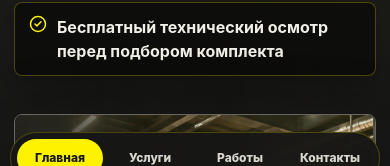
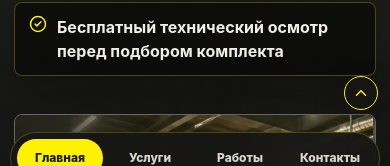
Before and after one commit to Aleks-man/ugtransgas, a React (Vite) app in the folder frontend/: page / in a window 390 px wide. Shown: the part 650-816 px from the top of the page. Built offline with nearby package versions, Linux system fonts and the light colour scheme.

Commit message:
style: refine contact icons and scroll top control

```diff
--- a/frontend/src/App.tsx
+++ b/frontend/src/App.tsx
@@ -1,3 +1,4 @@
+import { ChevronUp } from "lucide-react";
 import { useEffect, useState } from "react";
 import { Header } from "./components/Header";
 import { Footer } from "./sections/Footer";
@@ -73,6 +74,14 @@ function App() {
       <Header currentPath={currentPath} />
       <main>{page}</main>
       <Footer />
+      <button
+        className="scroll-top-button"
+        onClick={() => window.scrollTo({ top: 0, behavior: "smooth" })}
+        type="button"
+        aria-label="Наверх"
+      >
+        <ChevronUp size={18} />
+      </button>
     </>
   );
 }
--- a/frontend/src/components/ContactForm.tsx
+++ b/frontend/src/components/ContactForm.tsx
@@ -1,41 +1,100 @@
 import { Send } from "lucide-react";
+import { useMemo, useState } from "react";
 import { routes } from "../lib/navigation";
 import { AppLink } from "./AppLink";
 
 export function ContactForm() {
+  const [formValues, setFormValues] = useState({
+    name: "",
+    phone: "",
+    car: "",
+    message: "",
+    privacy: false,
+    agreement: false,
+  });
+
+  const isFormReady = useMemo(
+    () =>
+      formValues.name.trim() &&
+      formValues.phone.trim() &&
+      formValues.car.trim() &&
+      formValues.message.trim() &&
+      formValues.privacy &&
+      formValues.agreement,
+    [formValues],
+  );
+
   return (
     <form className="lead-form">
       <label>
         Имя
-        <input name="name" placeholder="Алексей" autoComplete="name" />
+        <input
+          name="name"
+          value={formValues.name}
+          onChange={(event) => setFormValues((values) => ({ ...values, name: event.target.value }))}
+          placeholder="Алексей"
+          autoComplete="name"
+          required
+        />
       </label>
       <label>
         Телефон
-        <input name="phone" placeholder="+7 900 000-00-00" autoComplete="tel" />
+        <input
+          name="phone"
+          value={formValues.phone}
+          onChange={(event) => setFormValues((values) => ({ ...values, phone: event.target.value }))}
+          placeholder="+7 900 000-00-00"
+          autoComplete="tel"
+          required
+        />
       </label>
       <label>
         Автомобиль
-        <input name="car" placeholder="Например, Kia Rio 1.6" />
+        <input
+          name="car"
+          value={formValues.car}
+          onChange={(event) => setFormValues((values) => ({ ...values, car: event.target.value }))}
+          placeholder="Например, Kia Rio 1.6"
+          required
+        />
       </label>
       <label>
         Что нужно сделать
-        <textarea name="message" placeholder="Установка ГБО, диагностика, ТО..." />
+        <textarea
+          name="message"
+          value={formValues.message}
+          onChange={(event) => setFormValues((values) => ({ ...values, message: event.target.value }))}
+          placeholder="Установка ГБО, диагностика, ТО..."
+          required
+        />
       </label>
       <label className="form-consent">
-        <input name="privacy" type="checkbox" required />
+        <input
+          name="privacy"
+          type="checkbox"
+          checked={formValues.privacy}
+          onChange={(event) => setFormValues((values) => ({ ...values, privacy: event.target.checked }))}
+          required
+        />
         <span>
           Я принимаю условия{" "}
           <AppLink to={routes.privacy}>политики обработки персональных данных</AppLink>
         </span>
       </label>
       <label className="form-consent">
-        <input name="agreement" type="checkbox" required />
+        <input
+          name="agreement"
+          type="checkbox"
+          checked={formValues.agreement}
+          onChange={(event) => setFormValues((values) => ({ ...values, agreement: event.target.checked }))}
+          required
+        />
         <span>
           Я принимаю условия{" "}
           <AppLink to={routes.agreement}>пользовательского соглашения</AppLink>
         </span>
       </label>
-      <button className="button button--primary" type="submit">
+      <button className="button button--primary" type="submit" disabled={!isFormReady}>
         <Send size={18} />
         Отправить заявку
       </button>
--- a/frontend/src/styles/buttons.css
+++ b/frontend/src/styles/buttons.css
@@ -32,6 +32,16 @@
   transform: translateY(-2px);
 }
 
+.button:disabled {
+  cursor: not-allowed;
+  opacity: 0.48;
+  transform: none;
+}
+
+.button:disabled:hover {
+  transform: none;
+}
+
 .button--primary {
   background: linear-gradient(135deg, var(--green-800), #ef2d34);
   color: white;
--- a/frontend/src/styles/header.css
+++ b/frontend/src/styles/header.css
@@ -207,3 +207,30 @@
   background: var(--green-500);
   color: var(--green-950);
 }
+
+.scroll-top-button {
+  position: fixed;
+  right: 18px;
+  bottom: 24px;
+  z-index: 29;
+  display: grid;
+  width: 38px;
+  height: 38px;
+  place-items: center;
+  padding: 0;
+  border: 1px solid var(--green-500);
+  border-radius: 999px;
+  background: rgba(22, 22, 21, 0.5);
+  color: var(--green-500);
+  cursor: pointer;
+  box-shadow: 0 14px 34px rgba(0, 0, 0, 0.22);
+  transition:
+    background 180ms ease,
+    transform 180ms ease;
+}
+
+.scroll-top-button:hover {
+  background: rgba(255, 242, 0, 0.08);
+  color: var(--green-300);
+  transform: translateY(-1px);
+}
--- a/frontend/src/styles/responsive.css
+++ b/frontend/src/styles/responsive.css
@@ -9,6 +9,10 @@
 
   body {
     padding-bottom: 76px;
+  }
+
+  .scroll-top-button {
+    bottom: 92px;
   }
 
   .header__descriptor {
@@ -112,6 +116,13 @@
     min-height: 38px;
     padding: 0 6px;
     font-size: 12px;
+  }
+
+  .scroll-top-button {
+    right: 12px;
+    bottom: 84px;
+    width: 34px;
+    height: 34px;
   }
 
   .logo__text span {
--- a/frontend/src/styles/sections/contacts.css
+++ b/frontend/src/styles/sections/contacts.css
@@ -73,12 +73,11 @@
   width: 44px;
   height: 44px;
   place-items: center;
-  border: 1px solid rgba(215, 25, 32, 0.18);
+  border: 1px solid rgba(22, 22, 21, 0.12);
   border-radius: 999px;
-  background:
-    linear-gradient(135deg, var(--green-500), var(--green-300));
+  background: rgba(248, 240, 216, 0.78);
   color: var(--green-950);
-  box-shadow: 0 12px 28px rgba(255, 242, 0, 0.16);
+  box-shadow: 0 10px 24px rgba(22, 22, 21, 0.08);
   transition:
     background 180ms ease,
     border-color 180ms ease,
@@ -94,8 +93,8 @@
 
 .social-link:hover {
   border-color: rgba(215, 25, 32, 0.34);
-  background: linear-gradient(135deg, var(--green-800), #ef2d34);
-  color: white;
+  background: rgba(255, 242, 0, 0.14);
+  color: var(--green-800);
   transform: translateY(-1px);
 }
 
@@ -104,9 +103,8 @@
 }
 
 .social-link--inactive:hover {
-  border-color: rgba(215, 25, 32, 0.18);
-  background:
-    linear-gradient(135deg, var(--green-500), var(--green-300));
+  border-color: rgba(22, 22, 21, 0.12);
+  background: rgba(248, 240, 216, 0.78);
   color: var(--green-950);
   transform: none;
 }
```
